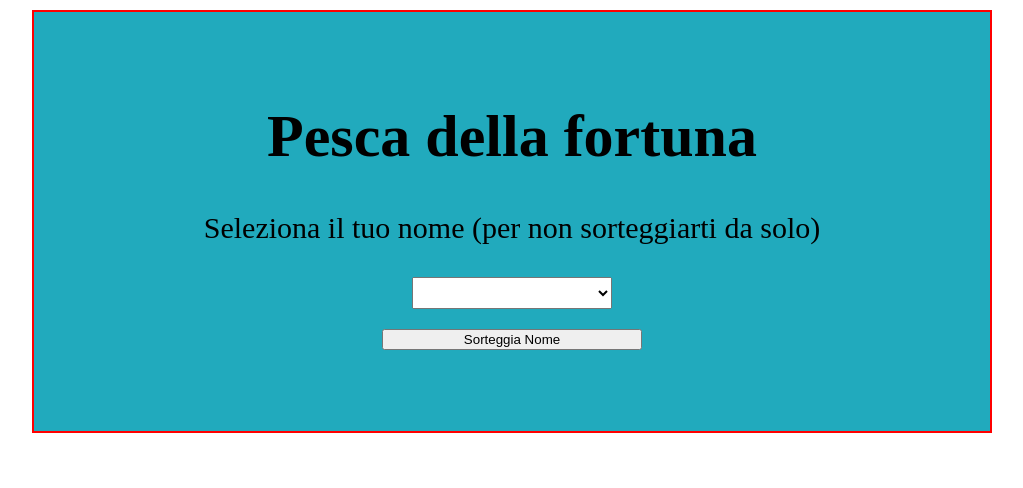
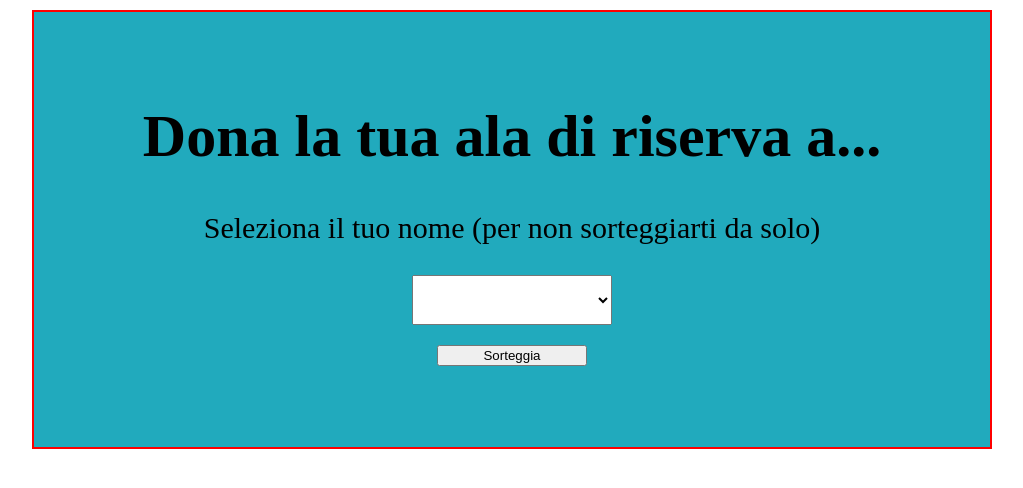
Before and after one commit to AkumuYuma/SorteggioCasuale, a Python web app: template templates/home.html in a window 1280 px wide. Shown: the top 488 px of the page, without its empty margins (128-1151 px from the left). Run offline with Jinja, Linux system fonts and the light colour scheme; the template is opened without the code that fills it, so the values that code supplies are empty; some libraries are stand-ins or nearby versions.

Commit message:
Aggiornamenti

```diff
--- a/dati/persone.json
+++ b/dati/persone.json
@@ -1 +1,3 @@
-{"nomi": ["persona1", "persona2", "persona3", "persona4", "persona5", "persona6", "persona7", "persona8", "persona9", "persona10", "persona11", "persona12", "persona13", "persona14", "persona15", "persona16", "persona17", "persona18", "persona19", "persona20", "persona21", "persona22", "persona23", "persona24", "persona25", "persona26", "persona27", "persona28", "persona29", "persona30", "persona31", "persona32", "persona33", "persona34", "persona35", "persona36", "persona37", "persona38", "persona39", "persona40"]}
+{
+  "nomi": ["Serena Grande", "Assunta Prefetto", "Angela Plantone", "Federico Russo", "Francesco Ceppaglia", "Violetta", "Sara", "Rosalba Semeraro", "Ilaria Lenti", "Vito Lagioia", "Valeria Gelao", "don Marco", "Elena Miletto", "Mariarosa", "Carmelo", "Giacinto", "Nadina", "Tiziana", "Cangi Laura", "Casalini Chiara", "Taddia Veronica", "Pantalei Chiara", "Calandriello Filippo", "Marchetti Riccardo", "Di Resta Chiara", "Barbara", "Gianluca", "Francesco Smolari", "Alberto"]
+}
--- a/static/scripts/home.js
+++ b/static/scripts/home.js
@@ -17,12 +17,14 @@ function preload() {
   selezione.style("font-size", "25px");
   selezione.style("text-align", "center");
   selezione.style("width", "200px");
+  selezione.style("height", "50px");
   // Variabile attaccata al paragrafo risultato
   risultato = select("#risultato");
   // Variabile attaccata al tasto pesca
   pesca = select("#pesca");
-  pesca.style("width", "260px");
+  pesca.style("width", "150px");
   pesca.style("margin-top", "20px");
+  pesca.style("padding", "right");
 
   //Se c'è una sessione attiva nascondo il tasto di sorteggio
   if (sessionStorage.getItem("visitato")) {
--- a/templates/home.html
+++ b/templates/home.html
@@ -11,11 +11,11 @@
 <body>
   <div class="container">
     <div class="header">
-      <h1>Pesca della fortuna</h1>
+      <h1>Dona la tua ala di riserva a...</h1>
       <p>Seleziona il tuo nome (per non sorteggiarti da solo)</p>
       <select class="selezione" id="selezione"></select>
       <br>
-      <button id="pesca">Sorteggia Nome</button>
+      <button id="pesca">Sorteggia</button>
       <p id="risultato"></p>
     </div>
   </div>
```
